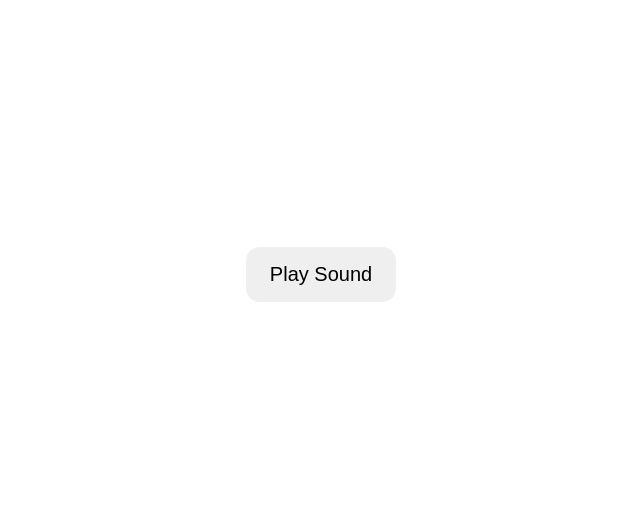
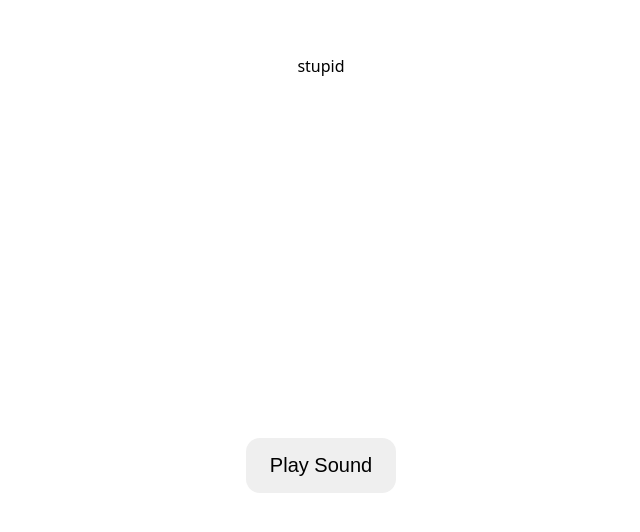
Before and after one commit to andrew-asendorf/sound_board, a plain HTML site: page index.html in a window 1280 px wide. Shown: the part 126-658 px from the top of the page, without its empty margins (319-959 px from the left). Drawn offline with Linux system fonts and the light colour scheme.

Commit message:
Update index.html

```diff
--- a/index.html
+++ b/index.html
@@ -10,6 +10,7 @@
   </style>
 </head>
 <body>
+  stupid
   <button id="playBtn">Play Sound</button>
 
   <audio id="audio" src="Polly.mp3" preload="auto"></audio>
```
